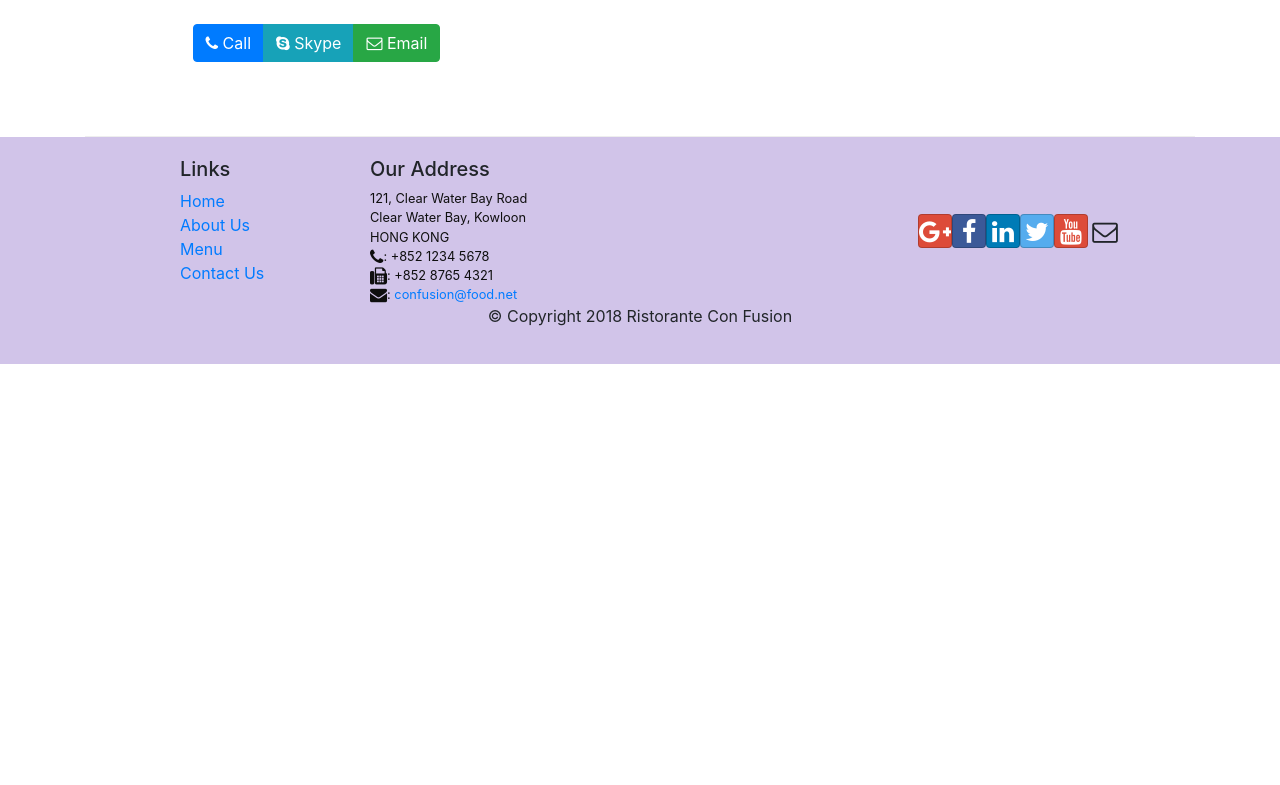
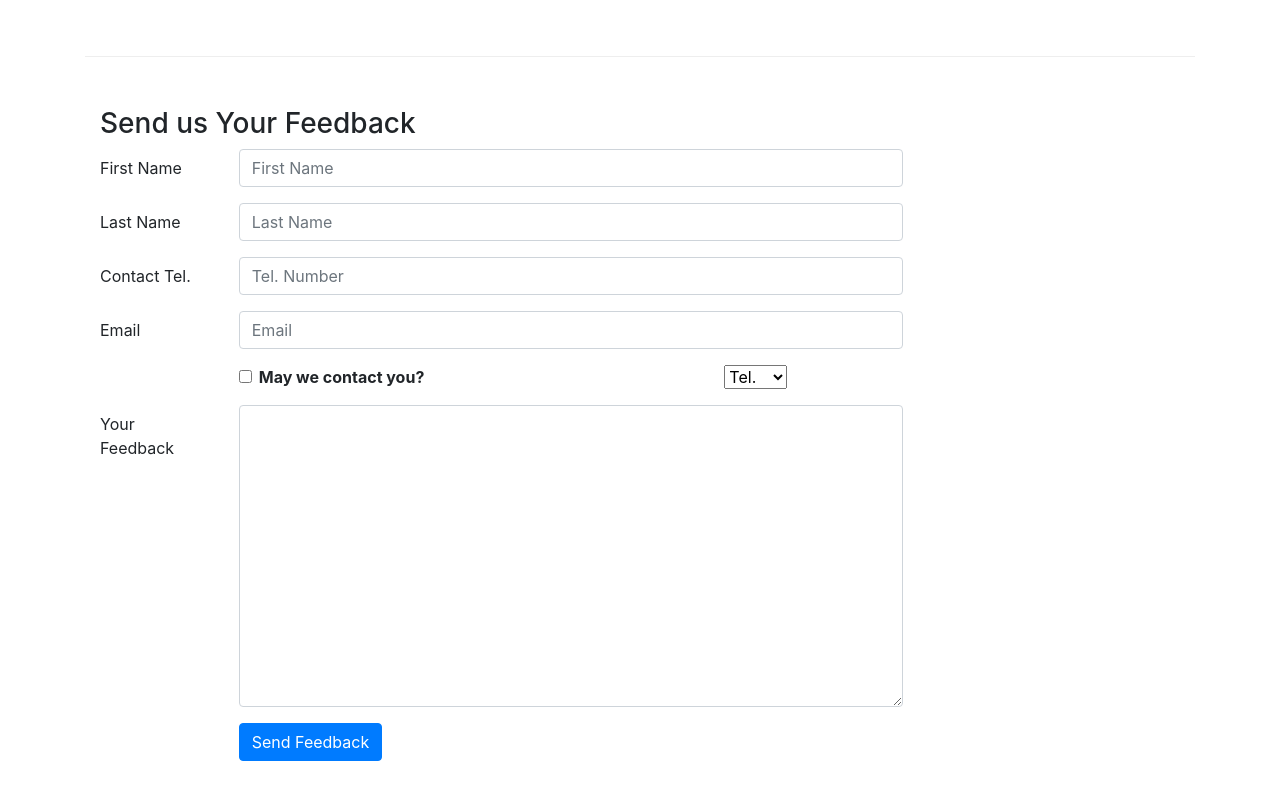
Before and after one commit to iboyko21/conFusion, a React (Create React App) app: page /contactus in a window 1280 px wide. Shown: the part 735-1520 px from the top of the page. Before the commit the page ends 1099 px from the top, so only its background shows below. Built offline with nearby package versions, Linux system fonts and the light colour scheme.

Commit message:
Added Controlled Form in Contact

```diff
--- a/src/App.css
+++ b/src/App.css
@@ -15,8 +15,9 @@
     margin:0px auto;
     padding: 20px 0px 20px 0px;
 }
+
 .jumbotron {
-    padding:70px 30px 70px 30px;
+    padding:30px 10px 30px 10px;
     margin:0px auto;
     background: #9575CD ;
     color:floralwhite;
--- a/src/components/ContactComponent.js
+++ b/src/components/ContactComponent.js
@@ -1,8 +1,42 @@
-import React from 'react';
-import { Breadcrumb, BreadcrumbItem } from 'reactstrap';
+import React, { Component } from 'react';
+import { Breadcrumb, BreadcrumbItem, Button, Form, FormGroup, Label, Input, Col } from 'reactstrap';
 import { Link } from 'react-router-dom';
 
-function Contact(props) {
+class Contact extends Component {
+
+    constructor(props) {
+        super(props);
+
+        this.state = {
+            firstname: '',
+            lastname: '',
+            telnum: '',
+            email: '',
+            agree: false,
+            contactType: 'Tel.',
+            message: ''
+        }
+        this.handleSubmit = this.handleSubmit.bind(this);
+        this.handleInputChange = this.handleInputChange.bind(this);
+    }
+
+    handleInputChange(event) {
+        const target = event.target;
+        const value = target.type === 'checkbox' ? target.checked : target.value;
+        const name = target.name;
+
+        this.setState({
+            [name]: value
+        });
+    }
+
+    handleSubmit(event) {
+        console.log("Current State is: " + JSON.stringify(this.state));
+        alert("Current State is: " + JSON.stringify(this.state));
+        event.preventDefault();
+    }
+
+    render(){
         return(
             <div className="container">
 
@@ -43,8 +77,84 @@
                         </div>
                     </div>
                 </div>
+
+                <div className="row row-content">
+                    <div className="col-12">
+                        <h3>Send us Your Feedback</h3>
+                    </div>
+                    <div className="col-12 col-md-9">
+                        <Form onSubmit={this.handleSubmit}>
+                            <FormGroup row>
+                                <Label htmlFor="firstname" md={2}>First Name</Label>
+                                <Col md={10}>
+                                    <Input type="text" id="firstname" name="firstname"
+                                    placeholder="First Name" value={this.state.firstname}
+                                    onChange={this.handleInputChange}/>
+                                </Col>
+                            </FormGroup>
+                            <FormGroup row>
+                                <Label htmlFor="lastname" md={2}>Last Name</Label>
+                                <Col md={10}>
+                                    <Input type="text" id="lastname" name="lastname"
+                                    placeholder="Last Name" value={this.state.lastname}
+                                    onChange={this.handleInputChange} />
+                                </Col>
+                            </FormGroup>
+                            <FormGroup row>
+                                <Label htmlFor="telnum" md={2}>Contact Tel.</Label>
+                                <Col md={10}>
+                                    <Input type="tel" id="telnum" name="telnum"
+                                    placeholder="Tel. Number" value={this.state.telnum}
+                                    onChange={this.handleInputChange} />
+                                </Col>
+                            </FormGroup>
+                            <FormGroup row>
+                                <Label htmlFor="email" md={2}>Email</Label>
+                                <Col md={10}>
+                                    <Input type="email" id="email" name="email"
+                                    placeholder="Email" value={this.state.email}
+                                    onChange={this.handleInputChange} />
+                                </Col>
+                            </FormGroup>
+                            <FormGroup row>
+                                <Col md={{size: 6, offset: 2}}>
+                                    <FormGroup check>
+                                        <Label check>
+                                            <Input type="checkbox" name="agree" checked={this.state.agree}
+                                            onChange={this.handleInputChange}/> {' '}
+                                            <strong>May we contact you?</strong>
+                                        </Label>
+                                    </FormGroup>
+                                </Col>
+                                <Col md={{size: 3, offset: 1}}>
+                                    <Input type="select" name="contactType" value={this.state.contactType}
+                                    onChange={this.handleInputChange}>
+                                        <option>Tel.</option>
+                                        <option>Email</option>
+                                    </Input>
+                                </Col>
+                            </FormGroup>
+                            <FormGroup row>
+                                <Label htmlFor="message" md={2}>Your Feedback</Label>
+                                <Col md={10}>
+                                    <Input type="textarea" id="message" name="message" rows="12"
+                                    value={this.state.message} onChange={this.handleInputChange}/>
+                                </Col>
+                            </FormGroup>
+
+                            <FormGroup row>
+                                <Col md={{size: 10, offset: 2}}>
+                                    <Button type="submit" color="primary">Send Feedback</Button>
+                                </Col>
+                            </FormGroup>
+
+                        </Form>
+                    </div>
+                </div>
             </div>
         );
     }
 
+}
+
 export default Contact;
--- a/src/components/HomeComponent.js
+++ b/src/components/HomeComponent.js
@@ -7,8 +7,8 @@
             <CardImg src={item.image} alt={item.name} />
             <CardBody>
                 <h4>{item.name}</h4>
-                {item.designation ? <h6><b>{item.designation}</b></h6>: null}
-{/* if item.designation does not equal to null(exists) return <CardSubtitle> otherwise return null (nothing) */}
+                {item.designation ? <h6>{item.designation}</h6>: null}
+{/* if item.designation does not equal to null(exists) return <h6>{item.designation}</h6> otherwise return null (nothing) */}
                 <CardText>{item.description}</CardText>
             </CardBody>
         </Card>
```
Lines whose indentation alone changed are shown as unchanged.
